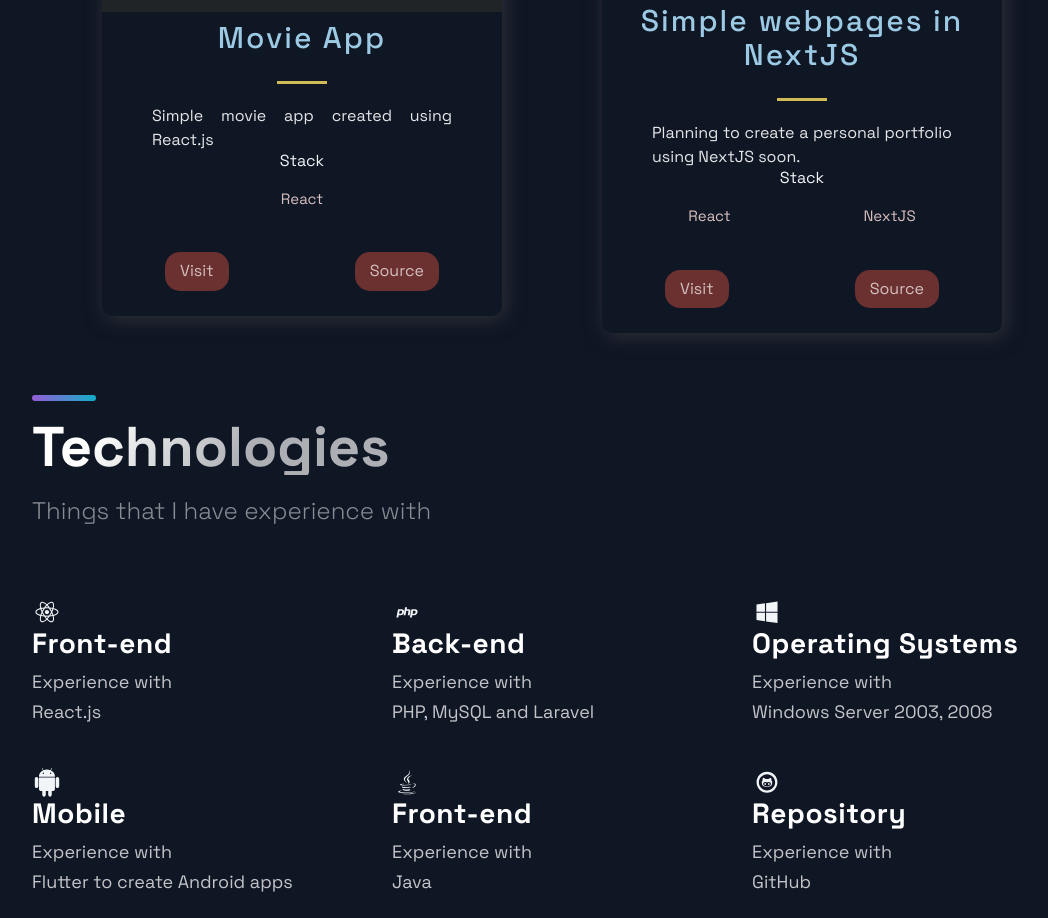
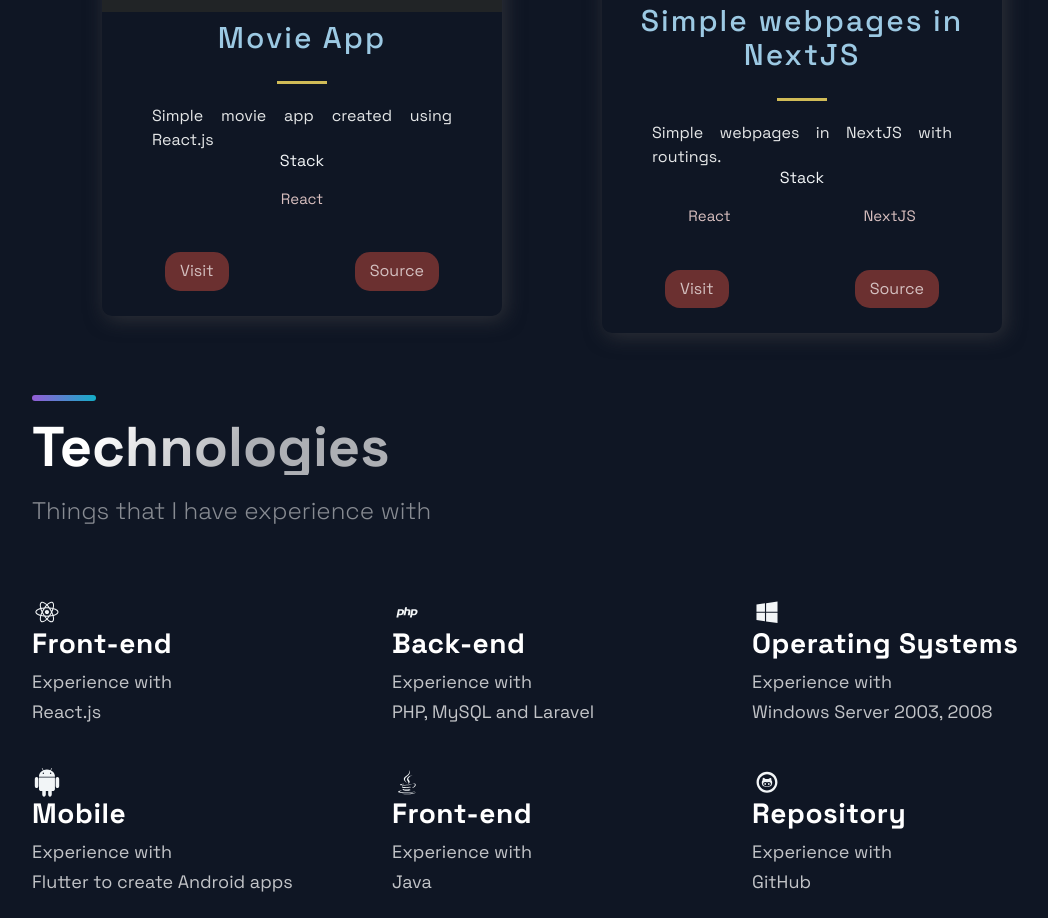
Before and after one commit to AishteruVincent/portfolio, a Next.js app: page / in a window 1280 px wide. Shown: the part 1780-2698 px from the top of the page, without its empty margins (88-1136 px from the left). Built offline with nearby package versions, Linux system fonts and the light colour scheme.

Commit message:
update some content on projects

```diff
--- a/src/constants/constants.js
+++ b/src/constants/constants.js
@@ -28,7 +28,7 @@ export const projects = [
   },
   {
     title: 'Simple webpages in NextJS',
-    description: "Planning to create a personal portfolio using NextJS soon.",
+    description: "Simple webpages in NextJS with routings.",
     image: '/images/4.png',
     tags: ['React', 'NextJS'],
     source: 'https://google.com',
```
